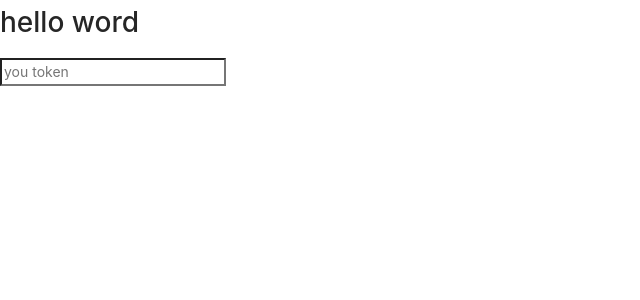
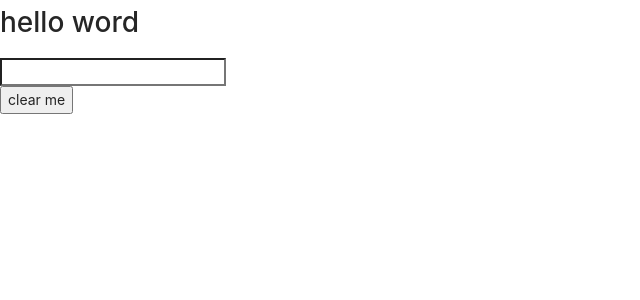
Before and after one commit to z3718l/react-test-app, a React app: page / in a window 1280 px wide. Shown: the top 300 px of the page, without its empty margins (0-640 px from the left). Built offline with nearby package versions, Linux system fonts and the light colour scheme.

Commit message:
feat(doto): 添加todolist

```diff
--- /dev/null
+++ b/src/Demo4/TodoForm.jsx
@@ -0,0 +1,39 @@
+// import React, { useState } from 'react'
+// const TodoForm = () => {
+//     const [value, setValue] = useState("")
+//     return (
+//         <div>
+//             <input type="text" value={value} onChange={ (e) => { setValue(e.target.value) } }/>
+//         </div>
+//     )
+// }
+// export default TodoForm
+
+
+// 自定义一个inputvalue的hook
+import React, { useState } from 'react'
+const useInputValue = (initValue) => {
+    const [value, setValue] = useState(initValue)
+    return {
+        value,
+        onChange: (e) => { setValue(e.target.value) }
+    }
+}
+const TodoForm = ({ onSubmit }) => {
+    const text = useInputValue("")
+    // const password = useInputValue("")
+    function handleSubmit (e) {
+        e.preventDefault()
+        console.log(text, '====text')
+        onSubmit(text.value)
+    }
+    return (
+        <div>
+            <form onSubmit={ handleSubmit }>
+                <input type="text" { ...text }/>
+                {/* <input type="password" { ...password }/> */}
+            </form>
+        </div>
+    )
+}
+export default TodoForm
--- /dev/null
+++ b/src/Demo4/TodoList.jsx
@@ -0,0 +1,28 @@
+import React, { useState } from 'react'
+import TodoForm from './TodoForm'
+const TodoList = () => {
+    const [todos, setTodos] = useState([])
+    function setSubmitHandle(text) {
+        setTodos([{text}, ...todos])
+    }
+    console.log(todos)
+    function clickClear() {
+        setTodos([])
+    }
+    return (
+        <div>
+            <TodoForm onSubmit={ setSubmitHandle }/>
+            <div>
+                {
+                    todos.map((item, index) => {
+                        return (
+                            <div key={index}>{ item.text }</div>
+                        )
+                    })
+                }
+            </div>
+            <button onClick={ clickClear }>clear me</button>
+        </div>
+    )
+}
+export default TodoList
--- a/src/app.jsx
+++ b/src/app.jsx
@@ -3,6 +3,7 @@ import Demo1 from './Demo1'
 import Demo2 from './Dome2'
 import Demo3user from './Demo3/user'
 import Demo3token from './Demo3/tokenForm'
+import TodoList from './Demo4/TodoList'
 
 class App extends React.Component{
     // 渲染函数
@@ -15,7 +16,8 @@ class App extends React.Component{
                 {/* <Demo2/> */}
                 {/* ========= */}
                 {/* <Demo3user/> */}
-                <Demo3token/>
+                {/* <Demo3token/> */}
+                <TodoList/>
             </div>
         )
     }
```
Also changed, not shown: 1 other file (tests, documents, lock files or other folders).
